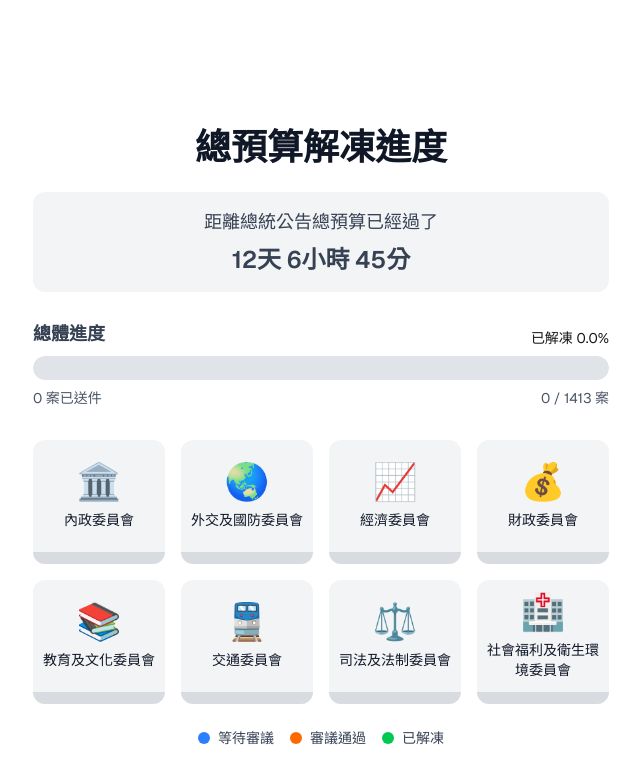
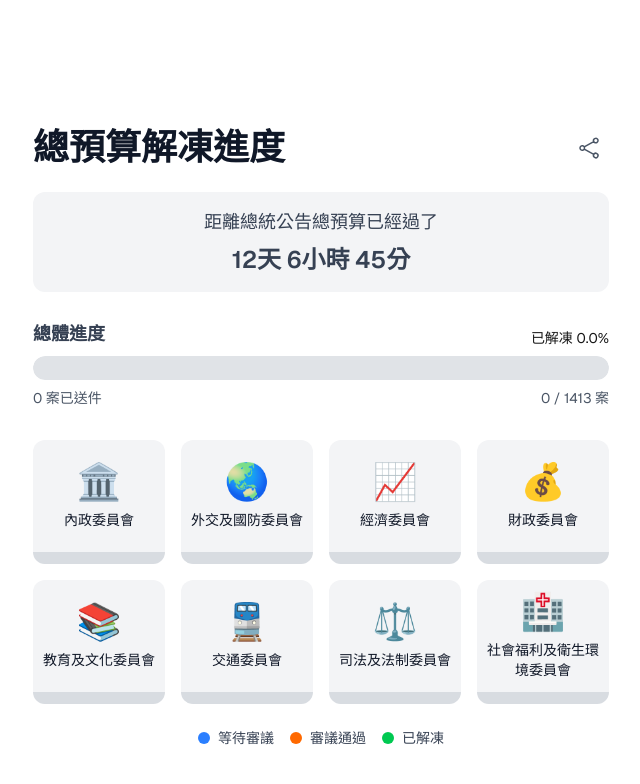
Before and after one commit to KMTStudioCom/unfreeze.kmt.studio, a Next.js app: page / in a window 1280 px wide. Shown: the top 784 px of the page, without its empty margins (319-959 px from the left). Built offline with nearby package versions, Linux system fonts and the light colour scheme.

Commit message:
feat: add sonner library for toast notifications and implement share functionality in UnfreezeTimer component

```diff
--- a/app/components/UnfreezeTimer.tsx
+++ b/app/components/UnfreezeTimer.tsx
@@ -4,6 +4,7 @@ import { UnfreezeStatus, type CommitteeProgress } from "../types/unfreeze";
 import unfreezeData from "../data/unfreeze-progress.json";
 import ProgressBar from "./ProgressBar";
 import CommitteeCard from "./CommitteeCard";
+import { toast } from "sonner";
 
 const START_DATE = new Date(unfreezeData.startDate);
 const COMMITTEES = unfreezeData.committees;
@@ -78,11 +79,54 @@ export default function UnfreezeTimer() {
     return () => clearInterval(timer);
   }, []);
 
+  const handleShare = async () => {
+    const shareData = {
+      title: "總預算解凍進度",
+      text: `總預算解凍進度：${(
+        (TOTAL_PROGRESS.statusCounts[UnfreezeStatus.UNFROZEN] /
+          TOTAL_PROGRESS.totalCases) *
+        100
+      ).toFixed(1)}%`,
+      url: window.location.href,
+    };
+
+    try {
+      if (navigator.share) {
+        await navigator.share(shareData);
+      } else {
+        await navigator.clipboard.writeText(window.location.href);
+        toast.success("已複製連結");
+      }
+    } catch (error) {}
+  };
+
   return (
     <div className="mx-auto w-full max-w-2xl space-y-6 p-6 md:p-12">
-      <h2 className="text-center text-4xl font-semibold text-gray-900 dark:text-white">
-        總預算解凍進度
-      </h2>
+      <div className="flex items-center justify-between">
+        <h2 className="text-center text-4xl font-semibold text-gray-900 dark:text-white">
+          總預算解凍進度
+        </h2>
+        <button
+          onClick={handleShare}
+          className="rounded-full p-2 text-gray-600 hover:bg-gray-100 dark:text-gray-400 dark:hover:bg-gray-800"
+          aria-label="分享"
+        >
+          <svg
+            xmlns="http://www.w3.org/2000/svg"
+            fill="none"
+            viewBox="0 0 24 24"
+            strokeWidth={1.5}
+            stroke="currentColor"
+            className="h-6 w-6"
+          >
+            <path
+              strokeLinecap="round"
+              strokeLinejoin="round"
+              d="M7.217 10.907a2.25 2.25 0 1 0 0 2.186m0-2.186c.18.324.283.696.283 1.093s-.103.77-.283 1.093m0-2.186 9.566-5.314m-9.566 7.5 9.566 5.314m0 0a2.25 2.25 0 1 0 3.935 2.186 2.25 2.25 0 0 0-3.935-2.186Zm0-12.814a2.25 2.25 0 1 0 3.933-2.185 2.25 2.25 0 0 0-3.933 2.185Z"
+            />
+          </svg>
+        </button>
+      </div>
       <div className="space-y-2 rounded-xl bg-gray-100 p-4 text-center dark:bg-gray-800">
         <p className="text-lg text-gray-700 dark:text-gray-200">
           距離總統公告總預算已經過了
--- a/app/layout.tsx
+++ b/app/layout.tsx
@@ -1,5 +1,6 @@
 import type { Metadata } from "next";
 import { Geist, Noto_Sans_TC } from "next/font/google";
+import { Toaster } from "sonner";
 import "./globals.css";
 
 const geistSans = Geist({
@@ -56,6 +57,7 @@ export default function RootLayout({
         className={`${geistSans.variable} ${notoSansTC.variable} font-sans text-gray-950 antialiased dark:text-gray-50`}
       >
         {children}
+        <Toaster richColors position="top-right" />
       </body>
     </html>
   );
--- a/package.json
+++ b/package.json
@@ -15,7 +15,8 @@
     "motion": "^12.6.3",
     "next": "15.2.4",
     "react": "^19.0.0",
-    "react-dom": "^19.0.0"
+    "react-dom": "^19.0.0",
+    "sonner": "^2.0.3"
   },
   "devDependencies": {
     "@eslint/eslintrc": "^3",
```
Also changed, not shown: 1 other file (tests, documents, lock files or other folders).
